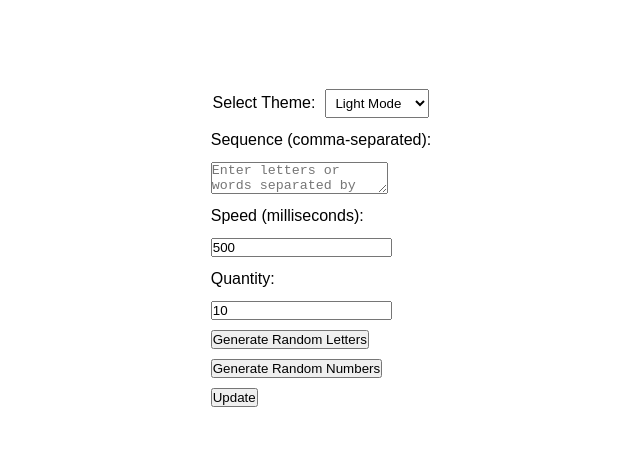
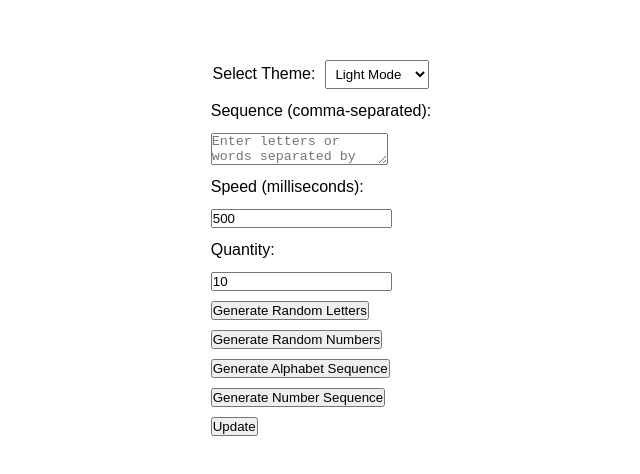
Before and after one commit to chriscooley1/race-the-clock, a React (Vite) app in the folder frontend/: page / in a window 1280 px wide. Shown: the part 152-626 px from the top of the page, without its empty margins (319-959 px from the left). Built offline with nearby package versions, Linux system fonts and the light colour scheme.

Commit message:
Add character sequences

```diff
--- a/frontend/package.json
+++ b/frontend/package.json
@@ -12,7 +12,8 @@
   "dependencies": {
     "axios": "^1.7.2",
     "react": "^18.3.1",
-    "react-dom": "^18.3.1"
+    "react-dom": "^18.3.1",
+    "react-router-dom": "^6.25.1"
   },
   "devDependencies": {
     "@types/react": "^18.3.3",
--- a/frontend/src/components/Settings.tsx
+++ b/frontend/src/components/Settings.tsx
@@ -36,6 +36,16 @@ const Settings: React.FC<SettingsProps> = ({ onUpdate, userId }) => {
     setInput(numbers.join(", "));
   };
 
+  const generateAlphabetSequence = () => {
+    const alphabet = Array.from({ length: 26 }, (_, i) => String.fromCharCode(65 + i));
+    setInput(alphabet.join(", "));
+  };
+
+  const generateNumberSequence = () => {
+    const numbers = Array.from({ length: 100 }, (_, i) => (i + 1).toString());
+    setInput(numbers.join(", "));
+  };
+
   return (
     <div className={`settings-container ${theme.className}`}>
       <div className="input-field">
@@ -71,6 +81,8 @@ const Settings: React.FC<SettingsProps> = ({ onUpdate, userId }) => {
       <div>
         <button type="button" onClick={generateRandomLetters}>Generate Random Letters</button>
         <button type="button" onClick={generateRandomNumbers}>Generate Random Numbers</button>
+        <button type="button" onClick={generateAlphabetSequence}>Generate Alphabet Sequence</button>
+        <button type="button" onClick={generateNumberSequence}>Generate Number Sequence</button>
       </div>
       <button type="button" onClick={handleUpdate}>Update</button>
     </div>
```
Also changed, not shown: 2 other files (tests, documents, lock files or other folders).
